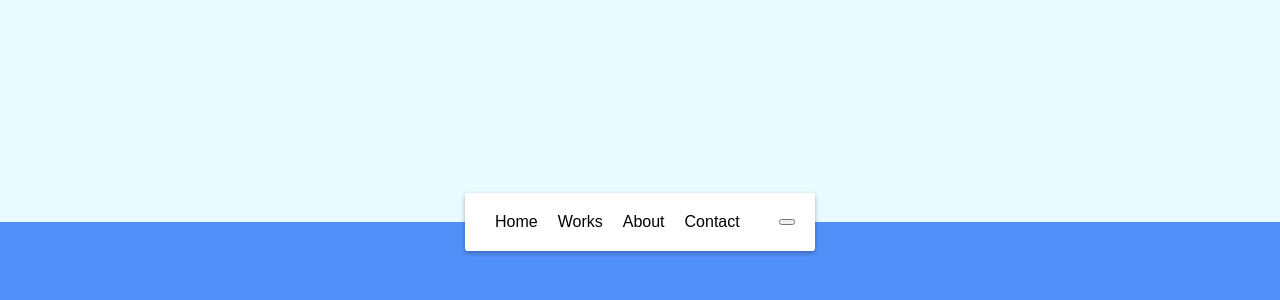
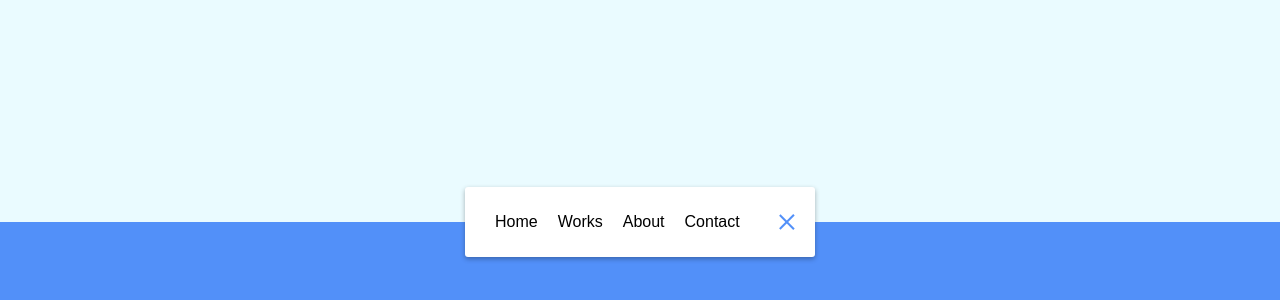
Before and after one commit to tod619/animated_navigation, a plain HTML site: page index.html in a window 1280 px wide. Shown: the part 178-478 px from the top of the page. Drawn offline with Linux system fonts and the light colour scheme; a web font is replaced by a local one.

Commit message:
add style for icon in style.css file

```diff
--- a/style.css
+++ b/style.css
@@ -65,3 +65,40 @@ nav ul a {
   text-decoration: none;
   margin: 0 10px;
 }
+
+.icon {
+  background-color: #fff;
+  border: none;
+  cursor: pointer;
+  padding: 0;
+  position: relative;
+  height: 30px;
+  width: 30px;
+}
+
+.icon:focus {
+  outline: none;
+}
+
+.icon .line {
+  background-color: #5290f9;
+  width: 20px;
+  height: 2px;
+  position: absolute;
+  top: 10px;
+  left: 5px;
+  transition: transform 0.6s linear;
+}
+
+.icon .line-2 {
+  top: auto;
+  bottom: 10px;
+}
+
+nav.active .icon .line-1 {
+  transform: rotate(-765deg) translateY(5.5px);
+}
+
+nav.active .icon .line-2 {
+  transform: rotate(765deg) translateY(-5.5px);
+}
```
